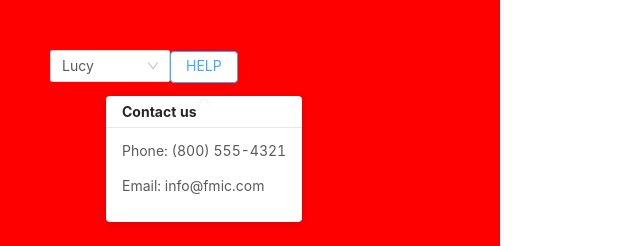
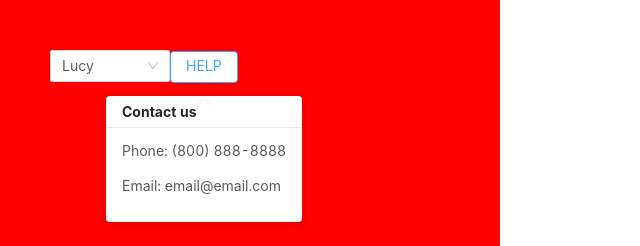
Before and after one commit to notamazing/test-ant-select, a Next.js app: page / in a window 1280 px wide. Both pictures are taken after a click on the button "HELP". Shown: the top 246 px of the page, without its empty margins (0-640 px from the left). Built offline with nearby package versions, Linux system fonts and the light colour scheme.

Commit message:
update index

```diff
--- a/package.json
+++ b/package.json
@@ -13,7 +13,7 @@
     "core-js": "3.6.4",
     "less": "^2.7.3",
     "less-vars-to-js": "1.3.0",
-    "react": "^16.7.0",
+    "react": "^16.12.0",
     "react-dom": "^16.7.0"
   },
   "license": "ISC",
--- a/pages/index.js
+++ b/pages/index.js
@@ -4,8 +4,8 @@ import 'regenerator-runtime/runtime';
 
 const content = (
   <div>
-    <p>Phone: (800) 555-4321</p>
-    <p>Email: info@fmic.com</p>
+    <p>Phone: (800) 888-8888</p>
+    <p>Email: email@email.com</p>
   </div>
 );
 
@@ -16,17 +16,9 @@ export default () => {
   const {Option} = Select;
   return (
   <div style={{height: "500px", width:"500px", paddingTop:"50px", paddingLeft:"50px", backgroundColor: "red"}}>
-    {/* <Form name="blah">
-      <Form.Item name="input" rules={[{type: "number"}]}>
-        <Input/>
-      </Form.Item>
-      <Form.Item>
-        <Button htmlType="submit">Submit</Button>
-      </Form.Item>
-    </Form> */}
     <Row>
 
-    <Select defaultValue="lucy" style={{ width: 120 }}  getPopupContainer={(e) => e.parentElement}>
+    <Select defaultValue="lucy" style={{ width: 120 }}>
       <Option value="jack">Jack</Option>
       <Option value="lucy">Lucy</Option>
       <Option value="disabled" disabled>
@@ -40,7 +32,6 @@ export default () => {
           title={title}
           content={content}
           trigger="click"
-          getPopupContainer={(e) => e.parentElement}
         >
           <Button>HELP</Button>
         </Popover>
```
Also changed, not shown: 1 other file (tests, documents, lock files or other folders).
